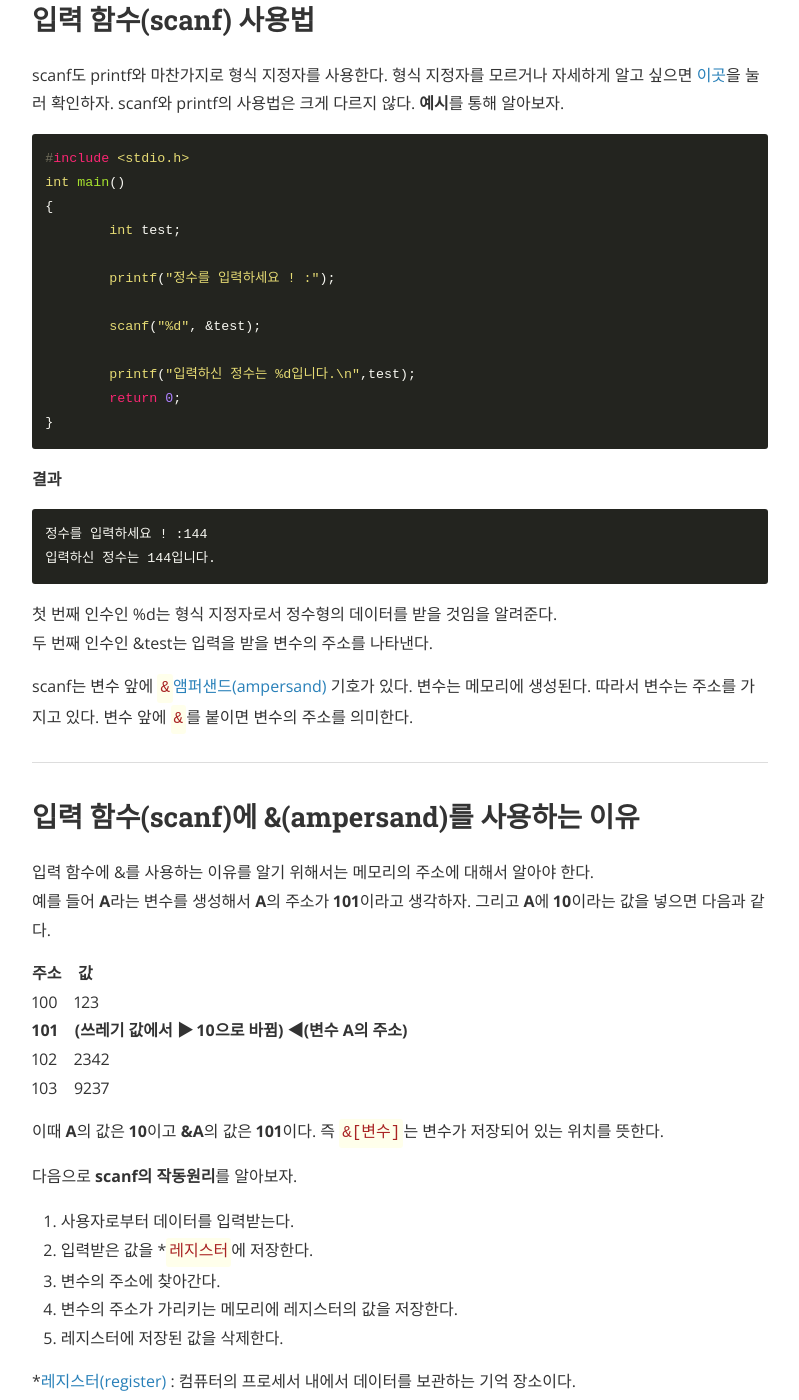
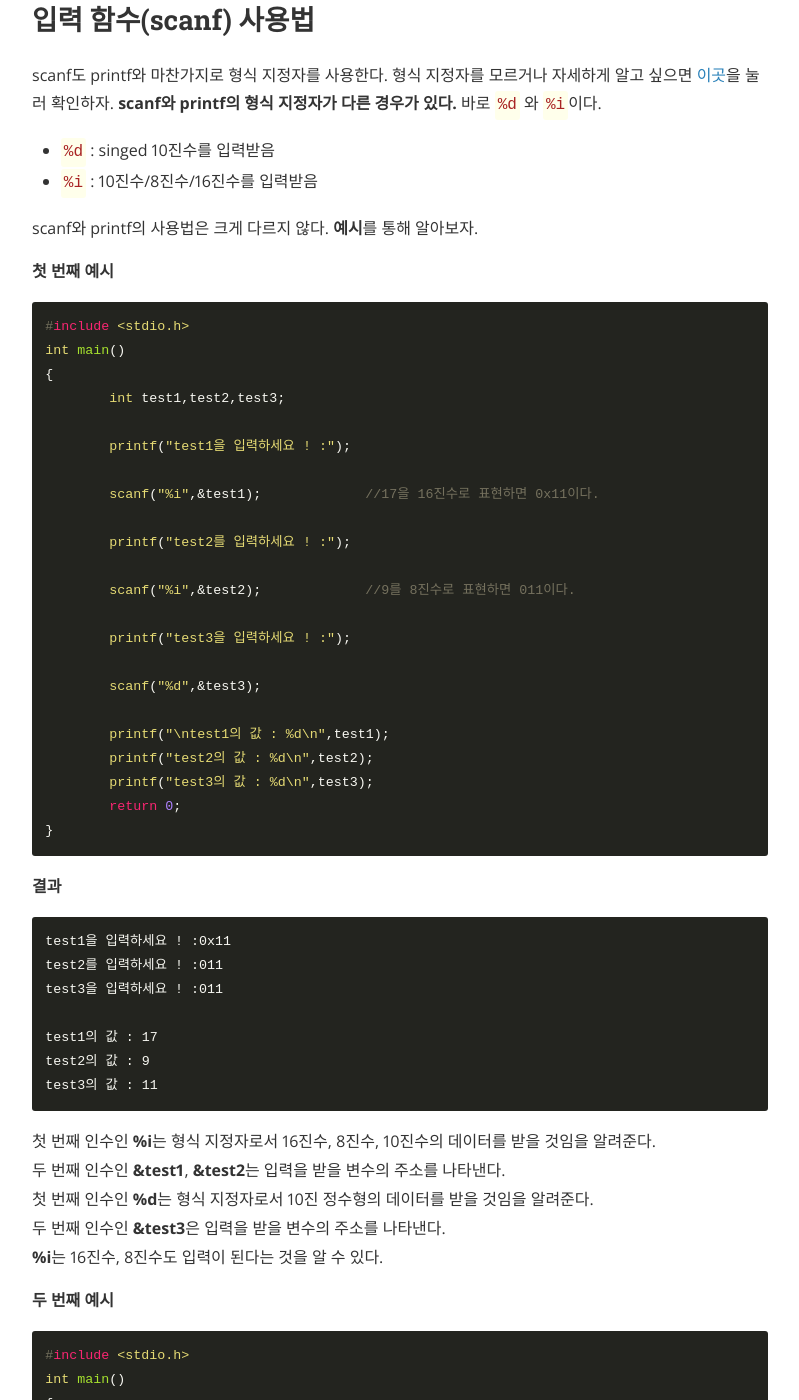
Before and after one commit to atomic0x90/atomic0x90.github.io, a Jekyll site: the page built from _posts/2019-06-05-scanf-format.markdown, in a window 1280 px wide and 1400 px high, scrolled down 939 px. Shown: the whole window, without its empty margins (240-1039 px from the left). Built offline with Jekyll 4.4.1, drawn with Linux system fonts in a browser that asks for light colours; nearby versions of some CDN libraries; comment, search, counter and statistics services are not loaded; some of the changed text lies outside the part shown.

Commit message:
Add example, Style emphasis

````diff
--- a/_posts/2019-06-05-scanf-format.markdown
+++ b/_posts/2019-06-05-scanf-format.markdown
@@ -30,9 +30,59 @@ int scanf (const char *format, ...);
 
 scanf도 printf와 마찬가지로 형식 지정자를 사용한다.
 형식 지정자를 모르거나 자세하게 알고 싶으면 [이곳][0]을 눌러 확인하자.
+**scanf와 printf의 형식 지정자가 다른 경우가 있다.** 바로 `%d` 와 `%i`이다.
+* `%d` : singed 10진수를 입력받음
+* `%i` : 10진수/8진수/16진수를 입력받음
+
+
 scanf와 printf의 사용법은 크게 다르지 않다.
 **예시**를 통해 알아보자.
 
+**첫 번째 예시**
+```c
+#include <stdio.h>
+int main()
+{
+	int test1,test2,test3;
+
+	printf("test1을 입력하세요 ! :");
+
+	scanf("%i",&test1);		//17을 16진수로 표현하면 0x11이다.
+
+	printf("test2를 입력하세요 ! :");
+
+	scanf("%i",&test2);		//9를 8진수로 표현하면 011이다.
+
+	printf("test3을 입력하세요 ! :");
+
+	scanf("%d",&test3);
+
+	printf("\ntest1의 값 : %d\n",test1);
+	printf("test2의 값 : %d\n",test2);
+	printf("test3의 값 : %d\n",test3);
+	return 0;
+}
+```
+
+**결과**
+
+```bash
+test1을 입력하세요 ! :0x11
+test2를 입력하세요 ! :011
+test3을 입력하세요 ! :011
+
+test1의 값 : 17
+test2의 값 : 9
+test3의 값 : 11
+```
+첫 번째 인수인 **%i**는 형식 지정자로서 16진수, 8진수, 10진수의 데이터를 받을 것임을 알려준다.
+두 번째 인수인 **&test1**, **&test2**는 입력을 받을 변수의 주소를 나타낸다.
+첫 번째 인수인 **%d**는 형식 지정자로서 10진 정수형의 데이터를 받을 것임을 알려준다.
+두 번째 인수인 **&test3**은 입력을 받을 변수의 주소를 나타낸다.
+**%i**는 16진수, 8진수도 입력이 된다는 것을 알 수 있다.
+
+
+**두 번째 예시**
 ```c
 #include <stdio.h>
 int main()
@@ -54,8 +104,8 @@ int main()
 정수를 입력하세요 ! :144
 입력하신 정수는 144입니다.
 ```
-첫 번째 인수인 %d는 형식 지정자로서 정수형의 데이터를 받을 것임을 알려준다.
-두 번째 인수인 &test는 입력을 받을 변수의 주소를 나타낸다.
+첫 번째 인수인 **%d**는 형식 지정자로서 10진 정수형의 데이터를 받을 것임을 알려준다.
+두 번째 인수인 **&test**는 입력을 받을 변수의 주소를 나타낸다.
 
 
 
@@ -81,11 +131,12 @@ scanf는 변수 앞에 `&`[앰퍼샌드(ampersand)][1] 기호가 있다.
 
 
 다음으로 **scanf의 작동원리**를 알아보자.
-1. 사용자로부터 데이터를 입력받는다.
-1. 입력받은 값을 \*`레지스터`에 저장한다.
-1. 변수의 주소에 찾아간다.
-1. 변수의 주소가 가리키는 메모리에 레지스터의 값을 저장한다.
-1. 레지스터에 저장된 값을 삭제한다.
+
+1. **사용자로부터 데이터를 입력받는다.**
+1. **입력받은 값을 \*`레지스터`에 저장한다.**
+1. **변수의 주소에 찾아간다.**
+1. **변수의 주소가 가리키는 메모리에 레지스터의 값을 저장한다.**
+1. **레지스터에 저장된 값을 삭제한다.**
 
 \*[레지스터(register)][2] : 컴퓨터의 프로세서 내에서 데이터를 보관하는 기억 장소이다.
 
````
Also changed, not shown: other parts of _posts/2019-06-05-scanf-format.markdown (+1 -1 lines).
